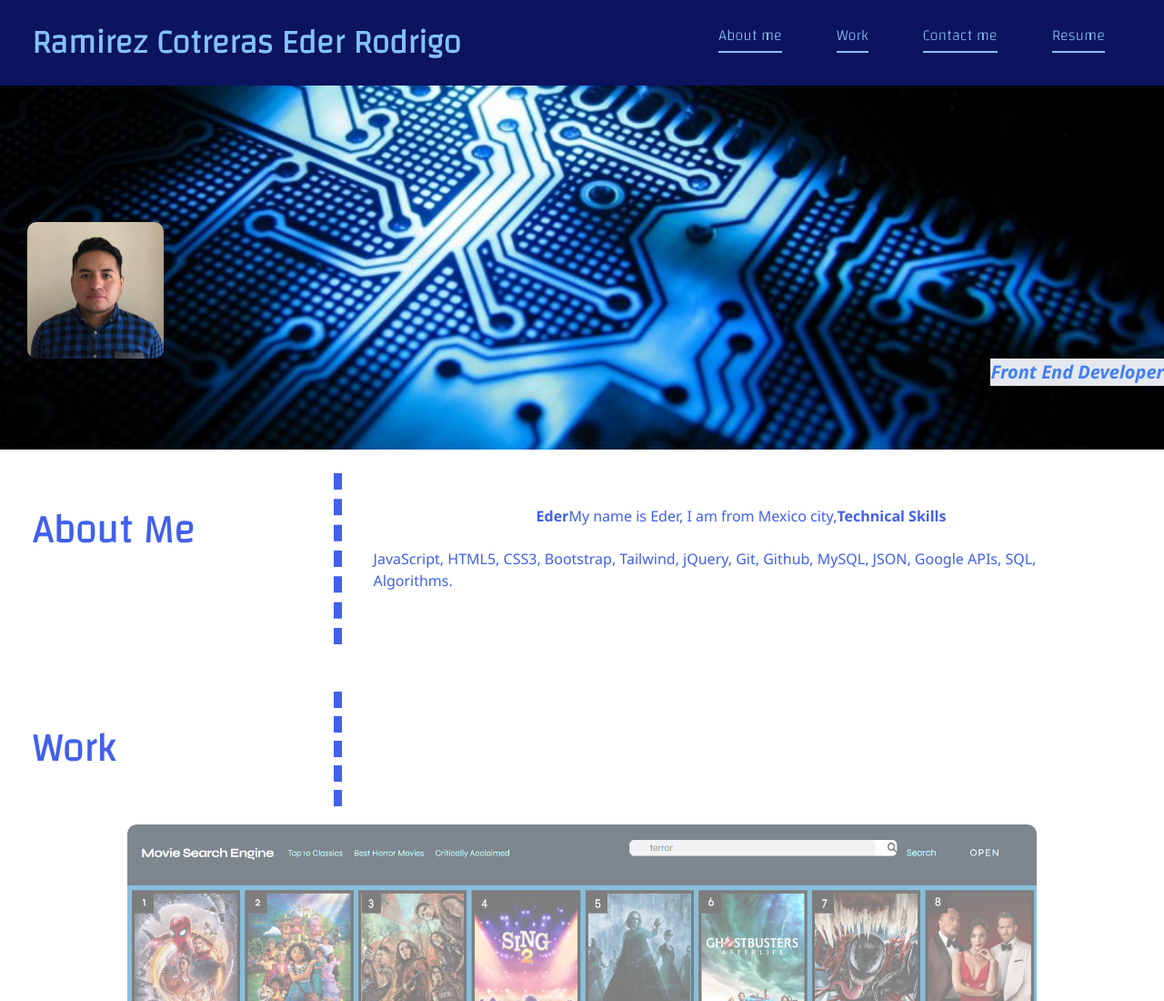
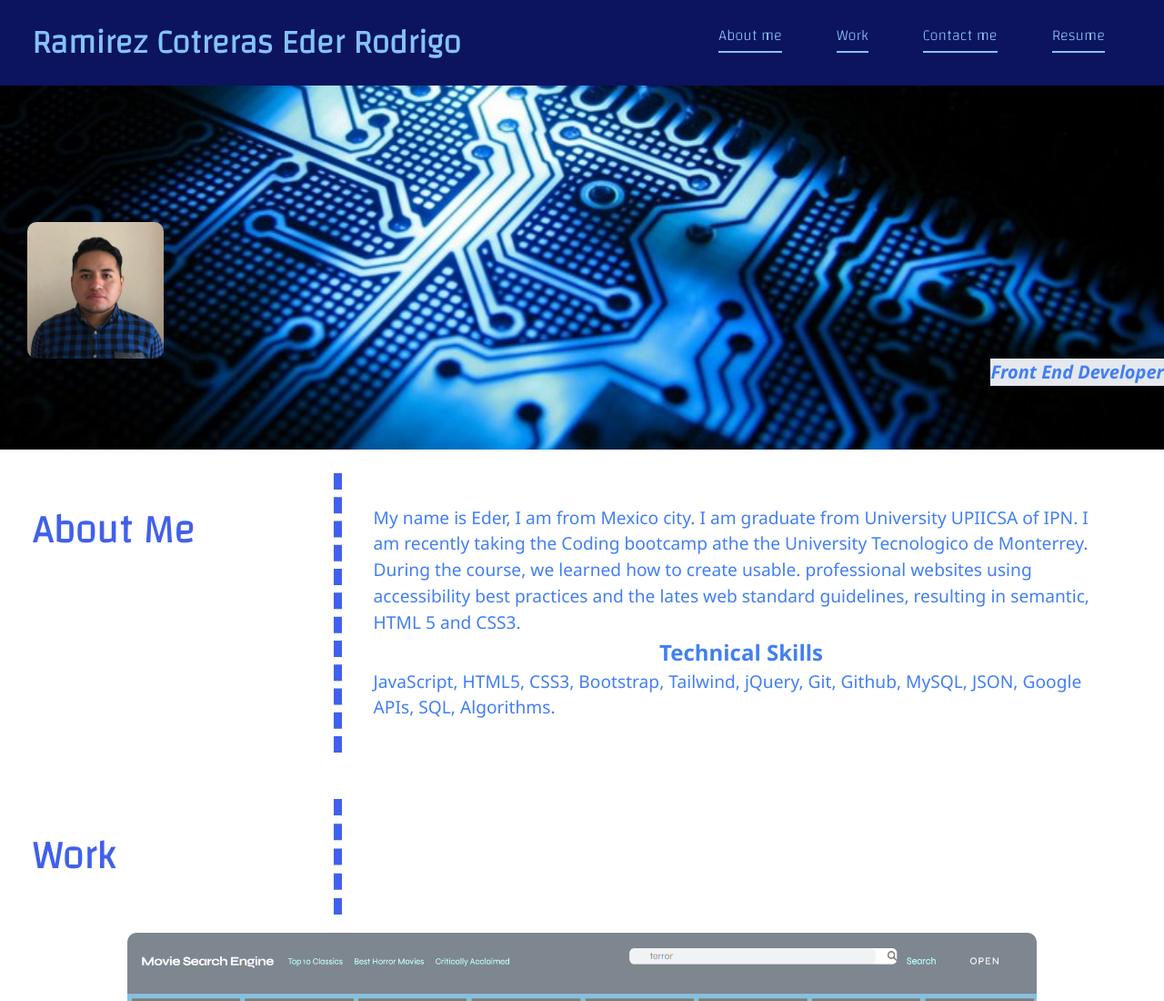
Before and after one commit to kdher/Professional-Portfolio, a plain HTML site: page index.html in a window 1280 px wide. Shown: the top 1100 px of the page at 91% size. Drawn offline with Linux system fonts and the light colour scheme.

```diff
--- a/Assets/css/style.css
+++ b/Assets/css/style.css
@@ -78,7 +78,10 @@ header nav ul li a {
   padding-bottom: 2px;
 }
 
-
+.article-content  h2 {
+	font-size: 1.5rem;
+	color: var(--primary-color);
+}
 
 .article-content nav ul {
   display: flex;
@@ -156,10 +159,10 @@ main section {
     display: block  ;
   }
 
-  .article-content article h1 {
+  .article-content p {
     padding-top: 0;
-    font-size: 3rem;
-    color: var(--blackish-green);
+    font-size: 1.2rem;
+    color: var(--primary-color);
   }
 
   .article-content article h2 {
--- a/index.html
+++ b/index.html
@@ -42,9 +42,15 @@
         </div>
           <div class="article-content">
 
-              <h1>Eder</h1>
               <p>
-               My name is Eder, I am from Mexico city,
+               My name is Eder, I am from Mexico city.
+               I am graduate from University UPIICSA of IPN.
+               I am recently taking the Coding bootcamp athe the University
+               Tecnologico de Monterrey. During the course, we learned how to
+               create usable. professional websites using accessibility best
+               practices and the lates web standard guidelines, resulting in
+               semantic, HTML 5 and CSS3.
+
               </p>
               <h2>Technical Skills</h2>
               <p>
```
Also changed, not shown: 1 other file.
